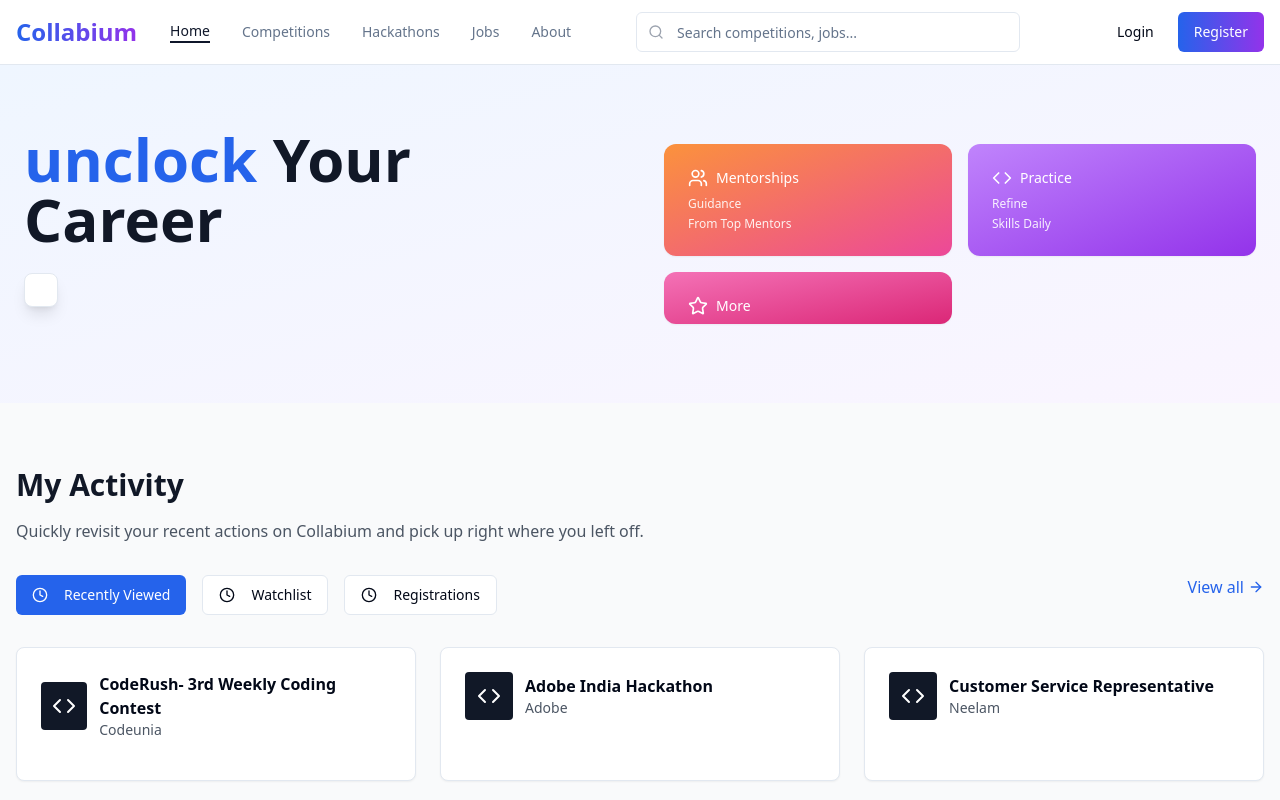
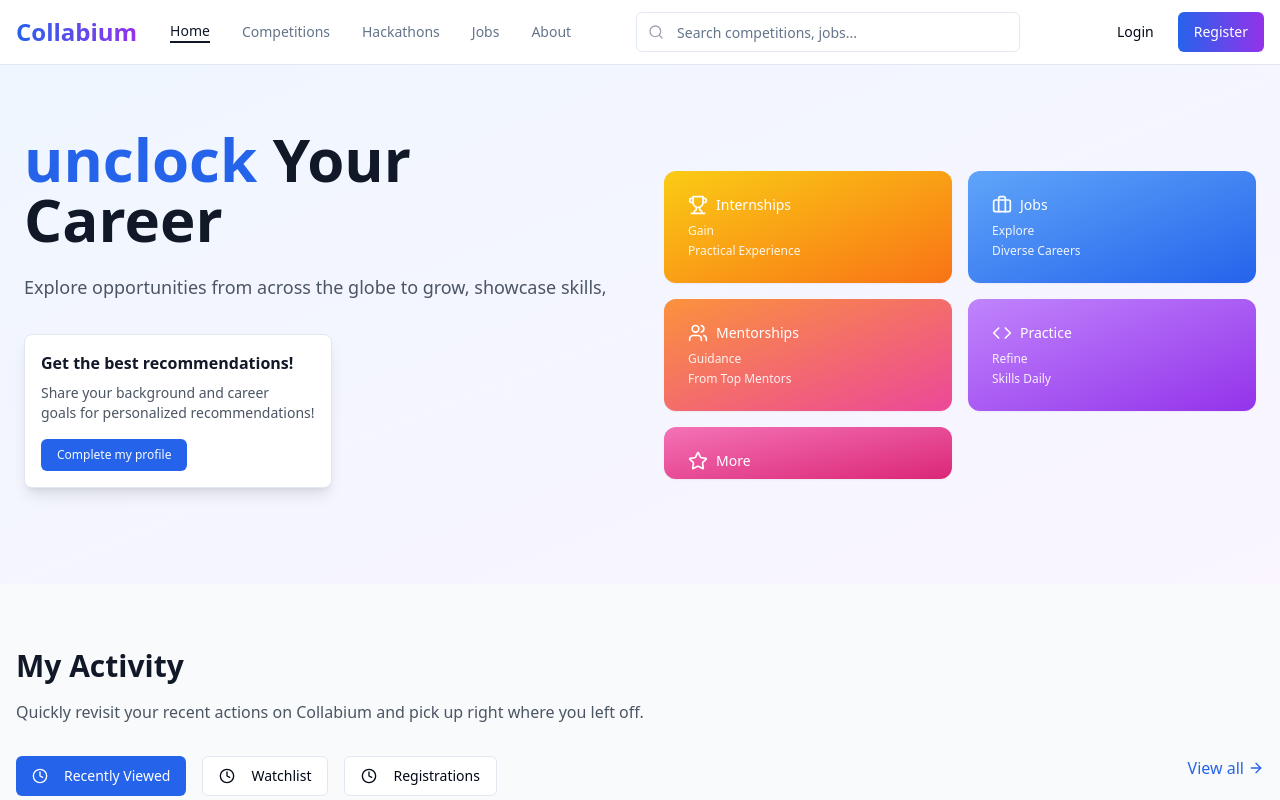
Before and after one commit to kanishkk18/collabium, a React (Vite) app: page / in a window 1280 px wide. Shown: the top 800 px of the page. Built offline with nearby package versions, Linux system fonts and the light colour scheme.

Commit message:
Clean up commented code in Index.tsx
Removed commented-out code for profile completion and opportunity cards.

```diff
--- a/src/pages/Index.tsx
+++ b/src/pages/Index.tsx
@@ -214,16 +214,16 @@ const Index = () => {
               <h1 className="text-4xl md:text-6xl font-semibold text-gray-900 mb-6">
                 <span className="text-blue-600">unclock </span>Your Career
               </h1>
-              {/* <p className="text-lg text-gray-600 font-normal mb-8 leading-relaxed">
+             <p className="text-lg text-gray-600 font-normal mb-8 leading-relaxed">
                 Explore opportunities from across the globe to grow, showcase skills, <br/>
 
-              </p> */}
+              </p>
 
               {/* Profile Completion Card */}
               <div className="bg-white rounded-lg p-4 w-fit shadow-lg mb-8 border">
                 <div className="flex items-start gap-4">
 
-                  {/* <div className="flex-1">
+                   <div className="flex-1">
                     <h3 className="font-semibold text-gray-900 mb-2">
                       Get the best recommendations!
                     </h3>
@@ -233,7 +233,7 @@ const Index = () => {
                     <Button className="bg-blue-600 text-xs h-fit w-fit hover:bg-blue-700">
                       Complete my profile
                     </Button>
-                  </div> */}
+                  </div>
                 </div>
               </div>
             </div>
@@ -241,7 +241,7 @@ const Index = () => {
             {/* Right Content - Opportunity Cards Grid */}
             <div className="grid grid-cols-2 gap-4">
 
-                {/* <Card className="bg-gradient-to-br  from-yellow-400 to-orange-500 rounded-xl text-white border-0">
+                 <Card className="bg-gradient-to-br  from-yellow-400 to-orange-500 rounded-xl text-white border-0">
                   <CardHeader className="pb-2">
                     <div className="flex items-center gap-2">
                       <Trophy className="h-5 w-5" />
@@ -252,9 +252,9 @@ const Index = () => {
                     <p className="text-xs opacity-90 mb-1">Gain</p>
                     <p className="text-xs opacity-90">Practical Experience</p>
                   </CardContent>
-                </Card> */}
+                </Card>
 
-                {/* <Card className="bg-gradient-to-br from-blue-400 to-blue-600 rounded-xl text-white border-0">
+                 <Card className="bg-gradient-to-br from-blue-400 to-blue-600 rounded-xl text-white border-0">
                   <CardHeader className="pb-2">
                     <div className="flex items-center gap-2">
                       <Briefcase className="h-5 w-5" />
@@ -266,7 +266,7 @@ const Index = () => {
                     <p className="text-xs opacity-90">Diverse Careers</p>
                   </CardContent>
                 </Card>
-              */}
+
 
 
                 <Card className="bg-gradient-to-br from-orange-400 to-pink-500 rounded-xl text-white border-0">
```
